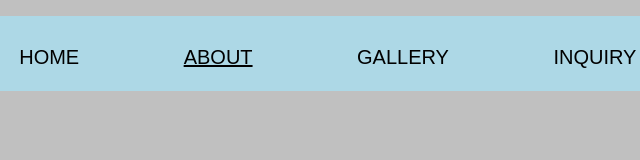
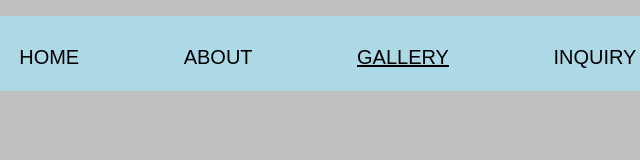
Before and after one commit to lanceadamp/website, a plain HTML site: page gallery.html in a window 1280 px wide. Shown: the full height of the page, 404-1044 px from the left. Drawn offline with Linux system fonts and the light colour scheme.

Commit message:
update 0.2

```diff
--- a/gallery.html
+++ b/gallery.html
@@ -16,8 +16,8 @@
       <nav>
         <ul>
           <li><a href="index.html">Home</a></li>
-          <li><a class="current" href="#">About</a></li>
-          <li><a href="#">Gallery</a></li>
+          <li><a href="#">About</a></li>
+          <li><a class="current" href="#">Gallery</a></li>
           <li><a href="#">Inquiry</a></li>
           <li><a href="#">Contact</a></li>
         </ul>
```
Also changed, not shown: index.html (+1 -1 lines).
